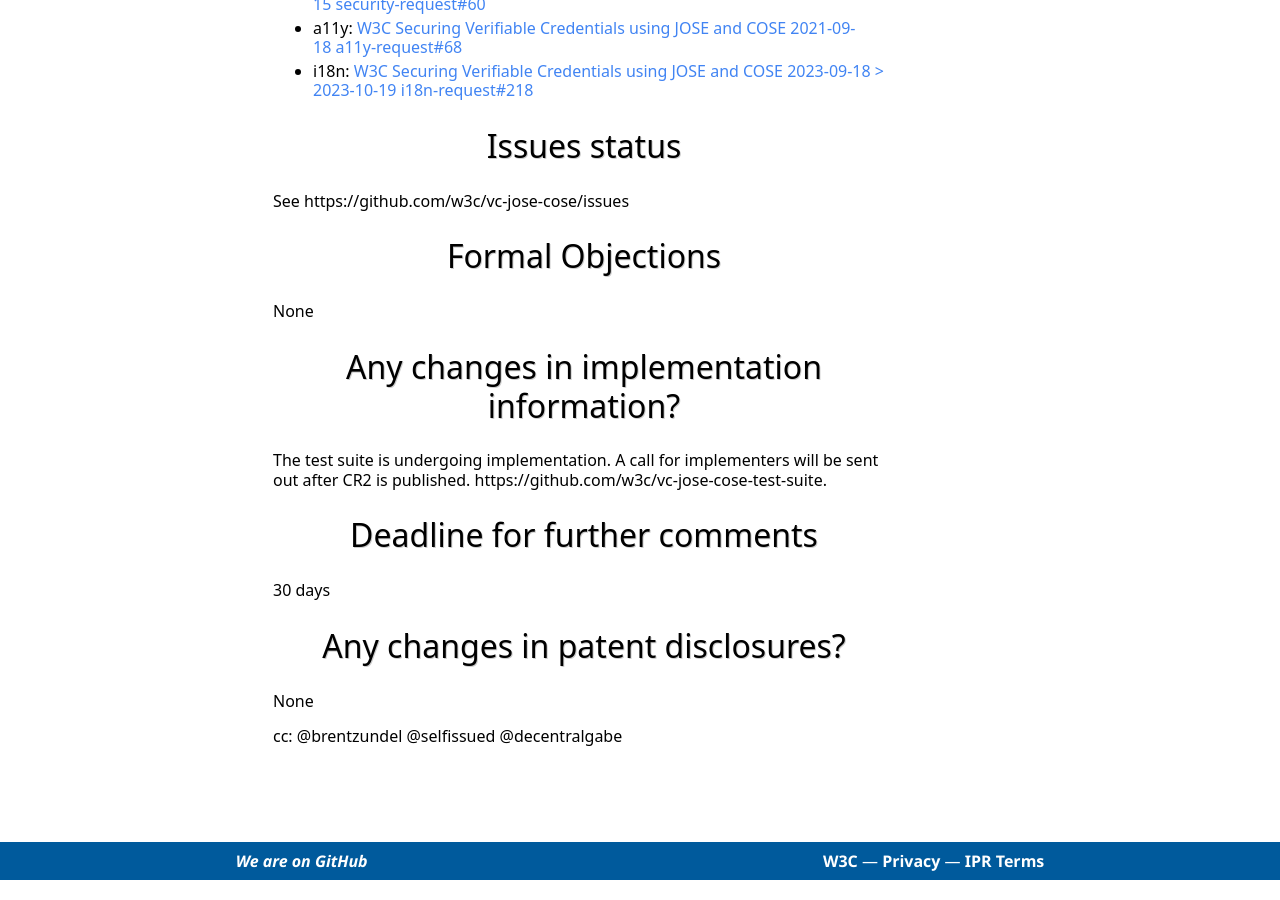
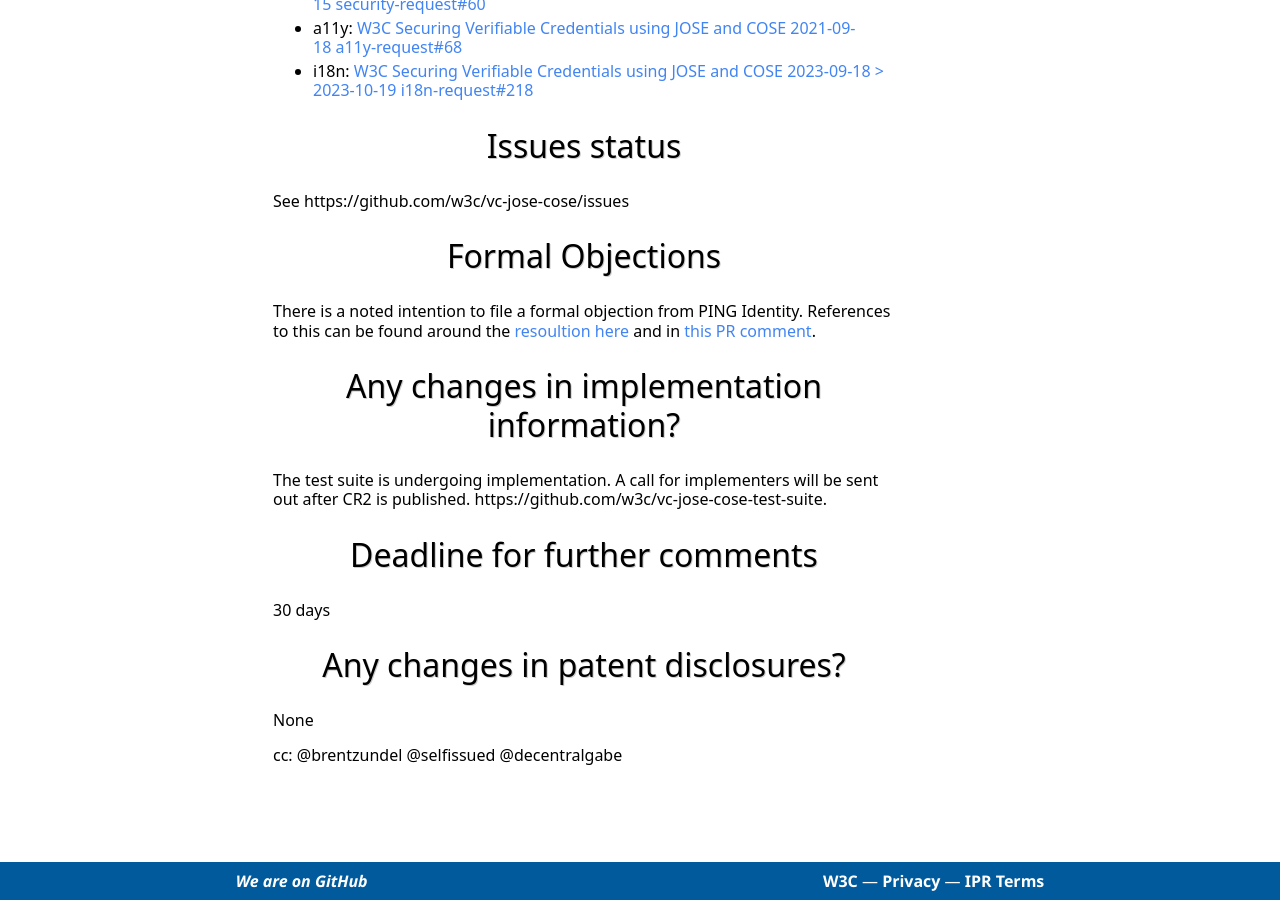
Before and after one commit to w3c/verifiable-credentials, a Jekyll site: the page built from admin/CR2-jose-cose-Oct-2024/Approval_request.md, in a window 1280 px wide and 900 px high, scrolled down 1634 px. Built offline with Jekyll 4.4.1, drawn with Linux system fonts in a browser that asks for light colours; some web fonts are replaced; our own code applies the rules of GitHub Pages for plain Markdown files.

Commit message:
Update Approval_request.md

```diff
--- a/admin/CR2-jose-cose-Oct-2024/Approval_request.md
+++ b/admin/CR2-jose-cose-Oct-2024/Approval_request.md
@@ -57,7 +57,7 @@ See https://github.com/w3c/vc-jose-cose/issues
 
 # Formal Objections
 
-None
+There is a noted intention to file a formal objection from PING Identity. References to this can be found around the [resoultion here](https://www.w3.org/2017/vc/WG/Meetings/Minutes/2024-10-23-vcwg#resolution1) and in [this PR comment](https://github.com/w3c/vc-jose-cose/pull/306#issuecomment-2400789855).
 
 # Any changes in implementation information?
 
```
